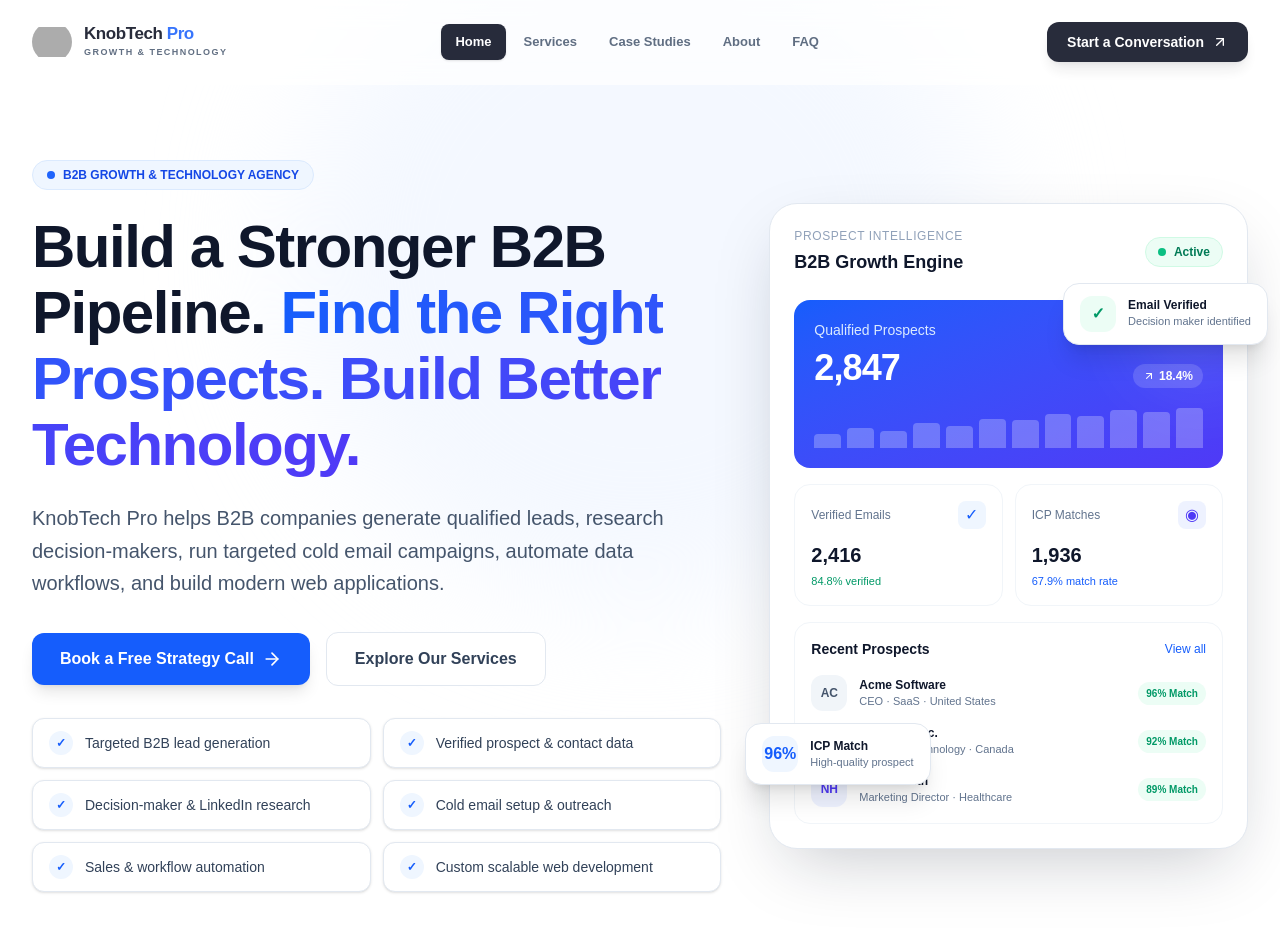
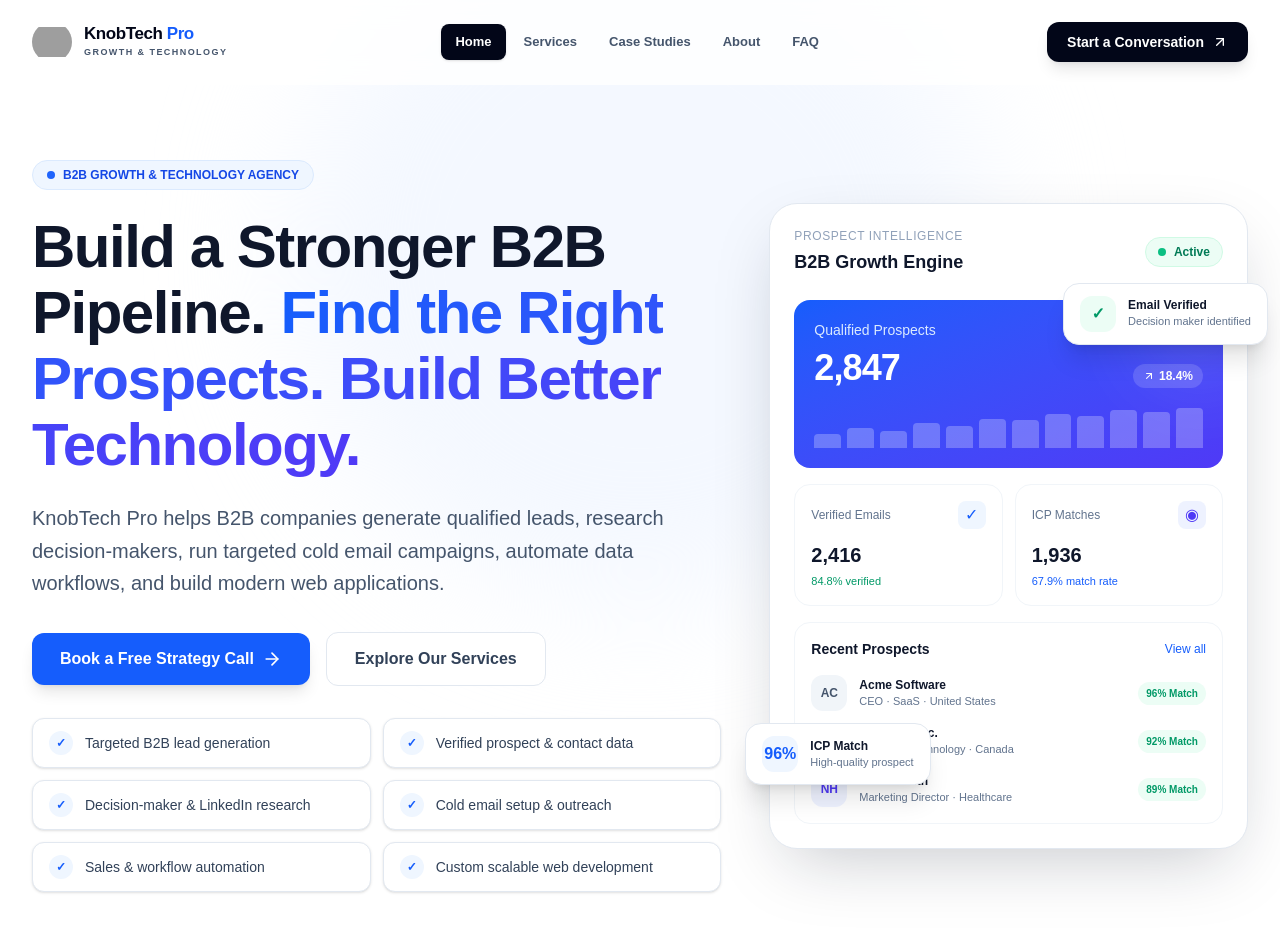
Before and after one commit to Polokshahi/KnobTechPro, a Next.js app: page / in a window 1280 px wide. Shown: the top 932 px of the page. Built offline with nearby package versions, Linux system fonts and the light colour scheme; grey boxes are pictures that could not be loaded.

Commit message:
some change

```diff
--- a/src/components/layout/Navbar.tsx
+++ b/src/components/layout/Navbar.tsx
@@ -38,7 +38,7 @@
   return (
     <>
       <header
-        className={`fixed top-0 left-0 right-0 z-50 transition-all opacity-85  duration-300  ${
+        className={`fixed top-0 left-0 right-0 z-50 transition-all   duration-300  ${
           scrolled
             ? 'bg-white/95 backdrop-blur-xl border-b border-slate-200/80 shadow-[0_4px_24px_rgba(15,23,42,0.06)]'
             : 'bg-white/80 backdrop-blur-md border-b border-transparent'
```
